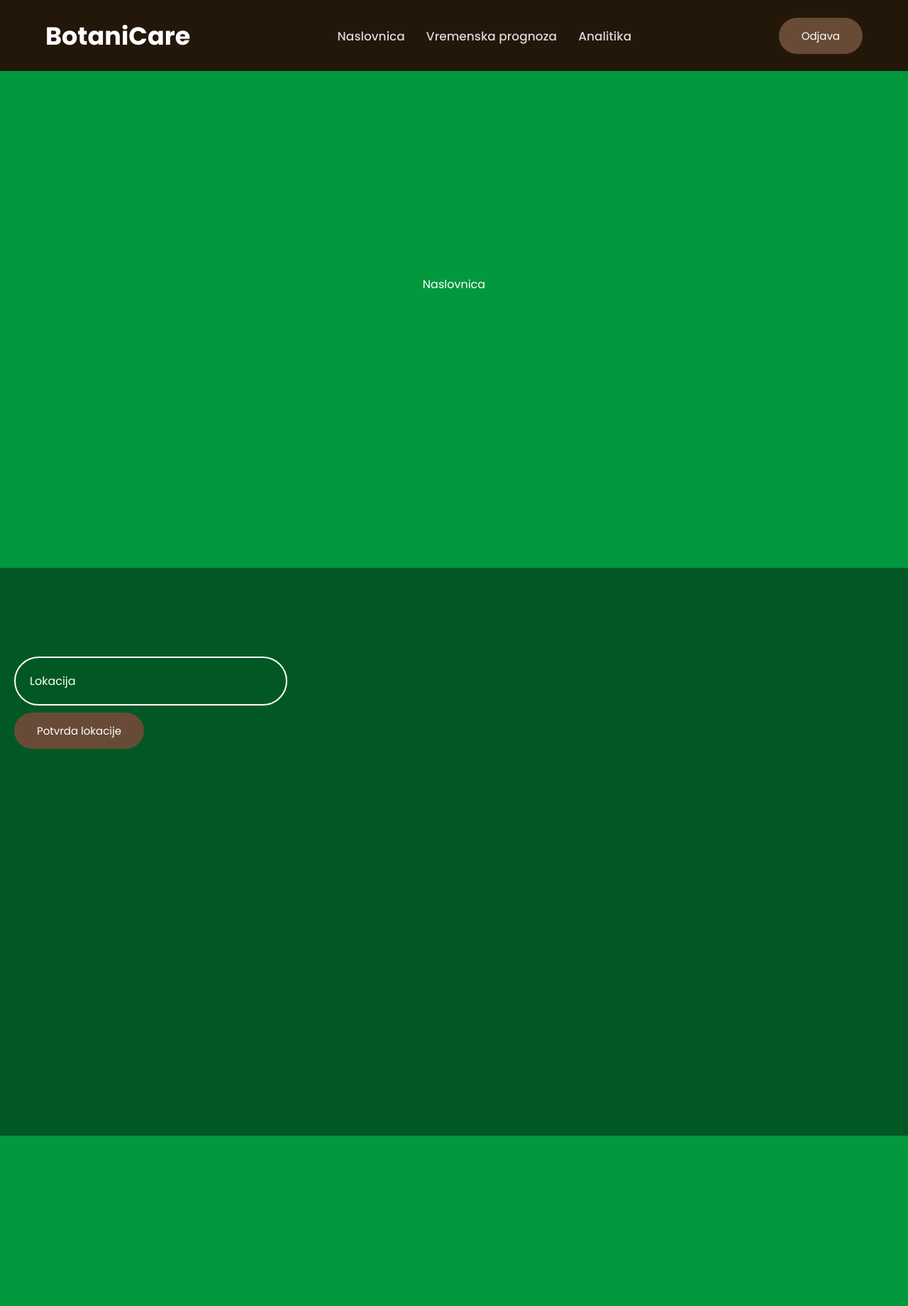
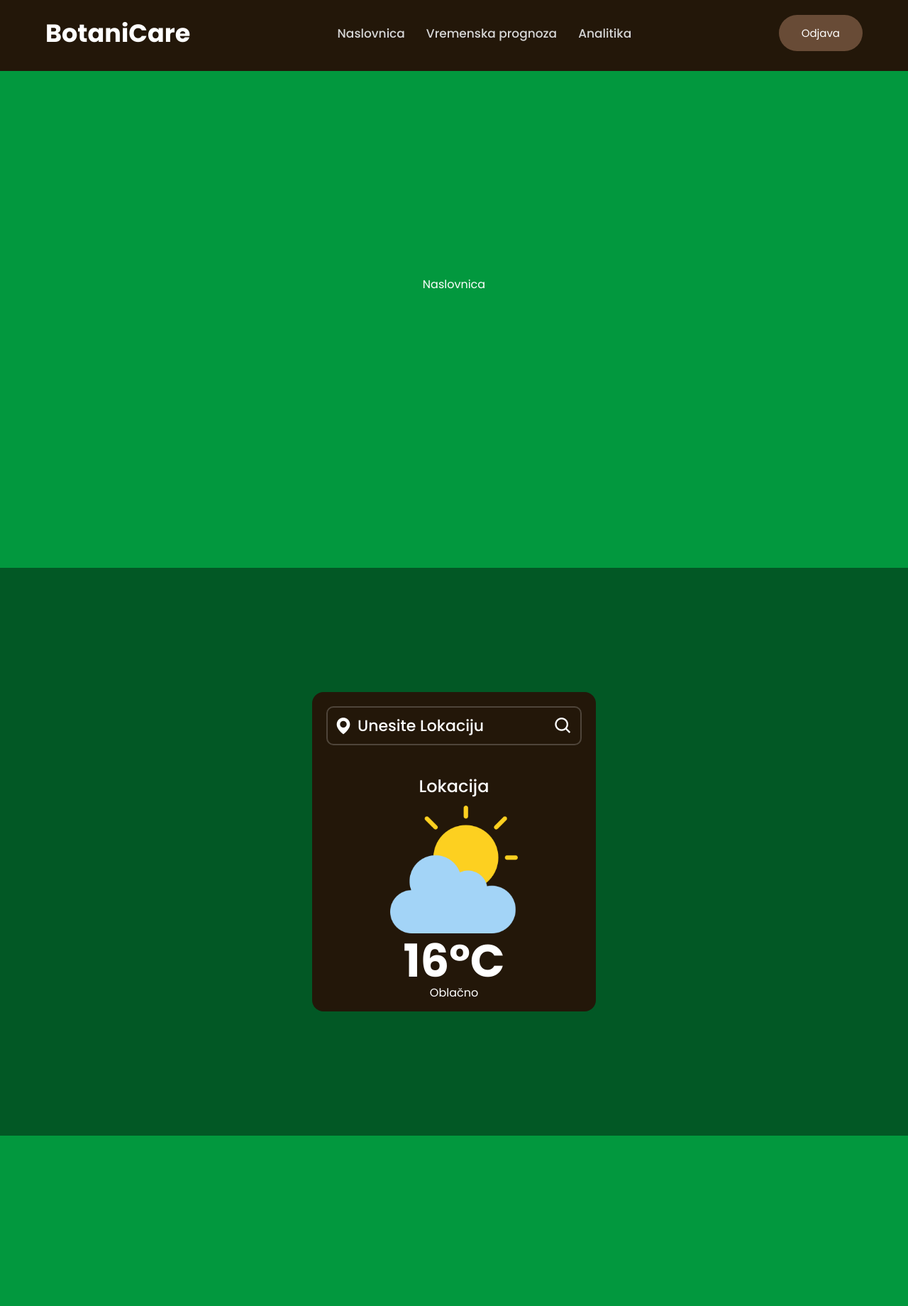
Before and after one commit to FilipSijak1/PURS_seminar, a Flask app: page / in a window 1280 px wide. Shown: the top 1840 px of the page at 71% size. Run offline with Flask 3, Linux system fonts and the light colour scheme; the visitor is signed in with stand-in values (Sample User, id 1); data that the repository does not hold is empty; some libraries are stand-ins or nearby versions.

Commit message:
Vizualizacija vremenske prognoze i favicon

```diff
--- a/app.py
+++ b/app.py
@@ -1,17 +1,39 @@
-from flask import Flask, request, redirect, url_for, render_template, session, make_response, url_for
+from flask import Flask, request, redirect, url_for, render_template, session, make_response, url_for, jsonify
 from flask import g
 import MySQLdb
 from hashlib import sha256
-
-
+import requests  # Dodali smo import za requests biblioteku
 
 app = Flask("app")
-app.secret_key = '_5#y2L"F4Q8z-n-xec]/'
+app.secret_key = '_5#y2L"F4Q8z-n-xec]//'
+
+# Definiramo funkciju fetchWeatherForSavedLocation
+def fetchWeatherForSavedLocation():
+    try:
+        # Dohvati spremljenu lokaciju iz baze podataka
+        query = "SELECT location FROM locations WHERE user_id = %s"
+        g.cursor.execute(query, (session['user_id'],))
+        location = g.cursor.fetchone()[0]  # Pretpostavljamo da postoji samo jedna spremljena lokacija po korisniku
+
+        APIKey = 'f48314147c7960704569a1010beefbdb'
+        fetch_url = f"https://api.openweathermap.org/data/2.5/weather?q={location}&units=metric&appid={APIKey}"
+
+        # Dohvati podatke o vremenskoj prognozi za spremljenu lokaciju
+        response = requests.get(fetch_url)
+        weather_data = response.json()
+
+        # Obrada podataka o vremenskoj prognozi
+        # Ovdje možete dodati daljnju obradu podataka ili spremanje u bazu podataka
+
+        return weather_data
+    except Exception as e:
+        print(f'Greška prilikom dohvaćanja vremenskih podataka: {str(e)}')
+        return None
 
 @app.before_request
 def before_request_func():
-    g.connection = MySQLdb.connect(host = "localhost", user = "app",
-                                   passwd = "1234", db = "app")
+    g.connection = MySQLdb.connect(host="localhost", user="app",
+                                   passwd="1234", db="app")
     g.cursor = g.connection.cursor()
     if request.path.startswith('/static'):
         return  # Skip the login check for static files
@@ -106,6 +128,10 @@ def login():
         if user:
             session['username'] = user[3] # Save username in session
             session['user_id'] = user[0]
+
+            # Nakon prijave korisnika, automatski dohvatimo vremenske podatke za spremljenu lokaciju
+            fetchWeatherForSavedLocation()
+
             return redirect(url_for('index'))
         else:
             response.data = 'Pogrešno korisničko ime ili lozinka'
@@ -128,7 +154,7 @@ def save_location():
 
         # Unosimo novu lokaciju u bazu podataka
         insert_query = "INSERT INTO locations (user_id, location) VALUES (%s, %s)"
-        g.cursor.execute(insert_query, (session['user_id'], location_data['Lokacija']))
+        g.cursor.execute(insert_query, (session['user_id'], location_data['location']))
         g.connection.commit()
 
         response.data = 'Uspješno spremljena nova lokacija'
@@ -142,26 +168,42 @@ def save_location():
 @app.route('/update_weather', methods=['POST'])
 def update_weather():
     response = make_response()
-    weather_data = request.json
+    weather_data = fetchWeatherForSavedLocation()  # Dohvaćanje vremenskih podataka pomoću funkcije fetchWeatherForSavedLocation
 
-    # Ovdje možete izvršiti bilo kakvu željenu obradu podataka o vremenskoj prognozi
-    # Na primjer, možete ih spremiti u bazu podataka, poslati na daljnju analizu itd.
+    try:
+        # Ovdje možete izvršiti bilo kakvu željenu obradu podataka o vremenskoj prognozi
+        # Na primjer, možete ih spremiti u bazu podataka, poslati na daljnju analizu itd.
 
-    # Primjer spremanja podataka u bazu podataka:
-    try:
-        # Ovdje biste izvršili SQL upit za spremanje podataka o vremenskoj prognozi
-        # Pretpostavljamo da imate bazu podataka već postavljenu
-        # Na primjer, začasno ćemo ispisati podatke u konzoli
-        print(weather_data)
+        # Primjer spremanja podataka u bazu podataka:
+        if weather_data:
+            # Ovdje biste izvršili SQL upit za spremanje podataka o vremenskoj prognozi
+            # Pretpostavljamo da imate bazu podataka već postavljenu
+            # Na primjer, začasno ćemo ispisati podatke u konzoli
+            print(weather_data)
 
-        response.data = 'Podaci o vremenskoj prognozi su uspješno ažurirani'
-        response.status_code = 200
+            response.data = 'Podaci o vremenskoj prognozi su uspješno ažurirani'
+            response.status_code = 200
+        else:
+            response.data = 'Podaci o vremenskoj prognozi nisu dostupni'
+            response.status_code = 404
     except Exception as e:
         response.data = f'Greška prilikom ažuriranja podataka o vremenskoj prognozi: {str(e)}'
         response.status_code = 500
 
     return response
 
+@app.route('/get_saved_location', methods=['GET'])
+def get_saved_location():
+    try:
+        # Dohvati spremljenu lokaciju iz baze podataka
+        query = "SELECT location FROM locations WHERE user_id = %s"
+        g.cursor.execute(query, (session['user_id'],))
+        location = g.cursor.fetchone()[0]  # Pretpostavljamo da postoji samo jedna spremljena lokacija po korisniku
+
+        return jsonify({'location': location}), 200
+    except Exception as e:
+        return jsonify({'error': str(e)}), 500
+
 
 if __name__ == '__main__':
     app.run(host='0.0.0.0', port=80)
--- /dev/null
+++ b/static/favicon_io/about.txt
@@ -0,0 +1,6 @@
+This favicon was generated using the following font:
+
+- Font Title: Poppins
+- Font Author: Copyright 2020 The Poppins Project Authors (https://github.com/itfoundry/Poppins)
+- Font Source: http://fonts.gstatic.com/s/poppins/v20/pxiAyp8kv8JHgFVrJJLmE3tFOvODSVFF.ttf
+- Font License: SIL Open Font License, 1.1 (http://scripts.sil.org/OFL))
--- a/static/index.css
+++ b/static/index.css
@@ -104,47 +104,88 @@ section:nth-child(odd) {
    background: #025825;
 }
 
-#vremenska_prognoza {
+.container {
    position: relative;
+   width: 400px;
+   height: 450px;
+   background: #231709;
+   justify-content: center;
+   align-items: center;
+   border-radius: 16px;
+   padding: 20px;
 }
 
-#locationForm {
-   position: absolute;
-   top: 120px;
-   left: 20px;
+.search-box {
+   position: relative;
+   width: 100%;
+   height: 55px;
+   background: #231709;
+   display: flex;
+   align-items: center;
 }
 
-.input-box,
-.btn {
-   margin: 5px 0;
+.search-box i {
+   position: absolute;
+   left: 10px;
+   font-size: 28px;
 }
 
-
-.section .input-box {
-   position: relative;
+.search-box input {
+   position: absolute;
    width: 100%;
-   height: 50px;
-   margin: 30px 0;
+   height: 100%;
+   background: transparent;
+   border: 2px solid rgba(255, 255, 255, .2);
+   border-radius: 10px;
+   font-size: 22px;
+   color: #fff;
+   font-weight: 500;
+   text-transform: uppercase;
+   padding: 0 48px 0 42px;
 }
 
-.input-box input {
-      width: 100%;
-      height: 100;
-      background: transparent;
-      border: none;
-      outline: none;
-      border: 2px solid rgb(255, 255, 255);
-      border-radius: 40px;
-      font-size: 16px;
-      color: #ffffff;
-      padding: 20px 45px 20px 20px;
+.search-box input::placeholder {
+   color: #fff;
+   text-transform: capitalize;
 }
 
+.search-box button {
+   position: absolute;
+   right: 0;
+   width: 40px;
+   height: 100%;
+   background: transparent;
+   border: none;
+   outline: none;
+   font-size: 28px;
+   color: #fff;
+   padding: 0 40px 0 5px;
+   cursor: pointer;
+}
 
+.weather-box {
+   text-align: center;
+   margin: 40px 0;
+}
 
-.input-box input::placeholder {
-   color: rgb(255,255,255);
+.weather-box img {
+   width: 50%;
 }
+
+.weather-box .temperature {
+   position: relative;
+   font-size: 64px;
+   line-height: 1;
+   font-weight: 700;
+}
+
+.weather-box .location {
+   font-size: 24px;
+   font-weight: 500;
+   margin-bottom: 10px;
+
+}
+
 
 
  @media (max-width: 1350px) {
--- a/static/script.js
+++ b/static/script.js
@@ -1,62 +1,114 @@
-function submitForm() {
-    var form = document.getElementById("locationForm");
-    var formData = new FormData(form);
-    var location = formData.get("Lokacija");
+const locationForm = document.getElementById('locationForm');
 
-    var xhr = new XMLHttpRequest();
-    xhr.open("POST", "/save_location");
-    xhr.setRequestHeader("Content-Type", "application/json");
-    xhr.onload = function() {
-        if (xhr.status === 201) {
-            alert(xhr.responseText);
-            fetchWeatherPeriodically(location); // Pozivamo funkciju za automatsko dohvaćanje vremenskih podataka
+locationForm.addEventListener('submit', (event) => {
+    event.preventDefault();
+    const APIKey = 'f48314147c7960704569a1010beefbdb';
+    const city = document.querySelector('.search-box input').value;
+
+    if (city === '')
+        return;
+
+    fetch(`https://api.openweathermap.org/data/2.5/weather?q=${city}&units=metric&appid=${APIKey}`)
+    .then(response => response.json())
+    .then(json => {
+        console.log('Odgovor primljen:', json);
+        console.log(json.weather[0].main);
+        const image = document.querySelector('.weather-box .weather-icon');
+        const temperature = document.querySelector('.weather-box .temperature');
+        const description = document.querySelector('.weather-box .description');
+        const location = document.querySelector('.weather-box .location'); // New line to select location element
+
+        switch (json.weather[0].main) {
+            case 'Clear':
+                image.src = '/static/sunce.png';
+                description.textContent = 'Sunčano';
+                break;
+
+            case 'Rain':
+                image.src = '/static/kisa.png';
+                description.textContent = 'Kišovito';
+                break;
+
+            case 'Clouds':
+                image.src = '/static/oblak.png';
+                description.textContent = 'Oblačno';
+                break;
+
+            default:
+                image.src = '/static/oblak.png';
+                description.textContent = 'Nepoznato';
+        }
+
+        temperature.innerHTML = `${Math.round(json.main.temp)}<span>°C</span>`;
+        location.textContent = city.charAt(0).toUpperCase() + city.slice(1); // Set the location with first letter capitalized
+    });
+});
+
+function saveLocation(location) {
+    fetch('/save_location', {
+        method: 'POST',
+        headers: {
+            'Content-Type': 'application/json'
+        },
+        body: JSON.stringify({ 'location': location })
+    })
+    .then(response => {
+        if (response.ok) {
+            console.log('Lokacija uspješno spremljena');
         } else {
-            alert("Neuspješan unos lokacije: " + xhr.responseText);
+            console.error('Greška prilikom spremanja lokacije:', response.statusText);
         }
-    };
-    xhr.send(JSON.stringify({ "Lokacija": location }));
+    })
+    .catch(error => console.error('Greška prilikom slanja zahtjeva:', error));
 }
 
-function fetchWeatherPeriodically(location) {
-    getWeather(location); // Pozivamo funkciju za dohvaćanje vremenskih podataka
-    setInterval(function() {
-        getWeather(location); // Pozivamo funkciju za dohvaćanje vremenskih podataka svakih sat vremena
-    }, 3600000); // 3600000 milisekundi = 1 sat
+function fetchWeatherForSavedLocation() {
+    fetch('/get_saved_location')
+    .then(response => response.json())
+    .then(data => {
+        const savedLocation = data.location;
+        const APIKey = 'f48314147c7960704569a1010beefbdb';
+
+        fetch(`https://api.openweathermap.org/data/2.5/weather?q=${savedLocation}&units=metric&appid=${APIKey}`)
+        .then(response => response.json())
+        .then(json => {
+            console.log('Odgovor primljen:', json);
+            console.log(json.weather[0].main);
+            const image = document.querySelector('.weather-box .weather-icon');
+            const temperature = document.querySelector('.weather-box .temperature');
+            const description = document.querySelector('.weather-box .description');
+            const location = document.querySelector('.weather-box .location'); // New line to select location element
+
+            switch (json.weather[0].main) {
+                case 'Clear':
+                    image.src = '/static/sunce.png';
+                    description.textContent = 'Sunčano';
+                    break;
+
+                case 'Rain':
+                    image.src = '/static/kisa.png';
+                    description.textContent = 'Kišovito';
+                    break;
+
+                case 'Clouds':
+                    image.src = '/static/oblak.png';
+                    description.textContent = 'Oblačno';
+                    break;
+
+                default:
+                    image.src = '/static/oblak.png';
+                    description.textContent = 'Nepoznato';
+            }
+
+            temperature.innerHTML = `${Math.round(json.main.temp)}<span>°C</span>`;
+            location.textContent = savedLocation.charAt(0).toUpperCase() + savedLocation.slice(1); // Set the location with first letter capitalized
+        })
+        .catch(error => console.error('Greška prilikom dohvaćanja vremenskih podataka:', error));
+    })
+    .catch(error => console.error('Greška prilikom dohvaćanja spremljene lokacije:', error));
 }
 
-function getWeather(location) {
-    var apiKey = 'f48314147c7960704569a1010beefbdb';
-    var url = 'https://api.openweathermap.org/data/2.5/weather?q=' + location + '&appid=' + apiKey;
-
-    var xhr = new XMLHttpRequest();
-    xhr.open('GET', url, true);
-    xhr.onload = function () {
-        if (xhr.status === 200) {
-            var weatherData = JSON.parse(xhr.responseText);
-            console.log(weatherData); // Ispisujemo podatke o vremenskoj prognozi u konzoli
-
-            // Pozivamo funkciju za slanje podataka o vremenskoj prognozi na Flask aplikaciju
-            sendWeatherDataToFlask(weatherData);
-        } else {
-            console.error('Neuspješan zahtjev. Status: ' + xhr.status);
-        }
-    };
-    xhr.send();
-}
-
-function sendWeatherDataToFlask(weatherData) {
-    var xhr = new XMLHttpRequest();
-    xhr.open("POST", "/update_weather");
-    xhr.setRequestHeader("Content-Type", "application/json");
-    xhr.onload = function() {
-        if (xhr.status === 200) {
-            console.log(xhr.responseText);
-        } else {
-            console.error("Neuspješno ažuriranje vremenskih podataka: " + xhr.responseText);
-        }
-    };
-    xhr.send(JSON.stringify(weatherData));
-}
+setInterval(fetchWeatherForSavedLocation, 3600000); // 3600000 milisekundi = 1 sat
 
 let menu = document.querySelector('#menu-icon');
 let navlist = document.querySelector('.navlist');
--- a/templates/index.html
+++ b/templates/index.html
@@ -3,9 +3,14 @@
 <head>
     <meta charset="UTF-8">
     <meta name="viewport" content="width=device-width, initial-scale=1.0">
-    <title>aplikacija</title>
+    <title>BotaniCare</title>
     <link href="{{ url_for('static', filename='index.css') }}" rel="stylesheet">
     <link href='https://unpkg.com/boxicons@2.1.4/css/boxicons.min.css' rel='stylesheet'>
+    <link rel="shortcut icon" type="image/x-icon" href="{{ url_for('static', filename='favicon.io') }}">
+    <link rel="apple-touch-icon" sizes="180x180" href="static/favicon_io/apple-touch-icon.png">
+    <link rel="icon" type="image/png" sizes="32x32" href="static/favicon_io/favicon-32x32.png">
+    <link rel="icon" type="image/png" sizes="16x16" href="static/favicon_io/favicon-16x16.png">
+    <link rel="manifest" href="/site.webmanifest">
 </head>
 <body>
     <header>
@@ -23,14 +28,36 @@
     </header>
     <section id="naslovnica">Naslovnica</section>
     <section id="vremenska_prognoza">
-        <form id="locationForm">
-        <div class="input-box">
-            <input type="text" placeholder="Lokacija" name="Lokacija" required>
+        <div class="container">
+            <form id="locationForm">
+                <div class="search-box">
+                <i class="bx bxs-map"></i>
+                <input type="text" placeholder="Unesite lokaciju" name="Lokacija" required>
+                <button type="submit" class="bx bx-search"></button> <!-- changed type to submit -->
+                </div>
+            </form>
+            <div class="weather-box">
+                <div class="box">
+                    <div class="info-weather">
+                        <div class="weather">
+                            <h2 class="location">Lokacija</h2> <!-- New line to display location -->
+                            <img src="/static/oblak.png" class="weather-icon"> <!-- added class for weather icon -->
+                            <p class="temperature">16<span>°C</span></p>
+                            <p class="description">Oblačno</p>
+                        </div>
+                    </div>
+                </div>
+            </div>
         </div>
-        <button type="button" onclick="submitForm()" class="btn">Potvrda lokacije</button>
-        </form>
     </section>
     <section id="analitika">Analitika</section>
     <script src="/static/script.js"></script>
+
+    <script>
+        // Ova skripta će automatski pozvati funkciju fetchWeatherForSavedLocation() nakon što se stranica učita
+        window.addEventListener('load', function() {
+            fetchWeatherForSavedLocation();
+        });
+    </script>
 </body>
 </html>
```
Also changed, not shown: static/favicon_io/android-chrome-192x192.png (added), static/favicon_io/android-chrome-512x512.png (added), static/favicon_io/apple-touch-icon.png (added), static/favicon_io/favicon-16x16.png (added), static/favicon_io/favicon-32x32.png (added), static/favicon_io/favicon.ico (added), static/favicon_io/site.webmanifest (added), static/kisa.png (added), static/oblak.jpg (added), static/oblak.png (added), static/sunce.jpg (added), static/sunce.png (added), static/vjetar.png (added), 1 other file.
